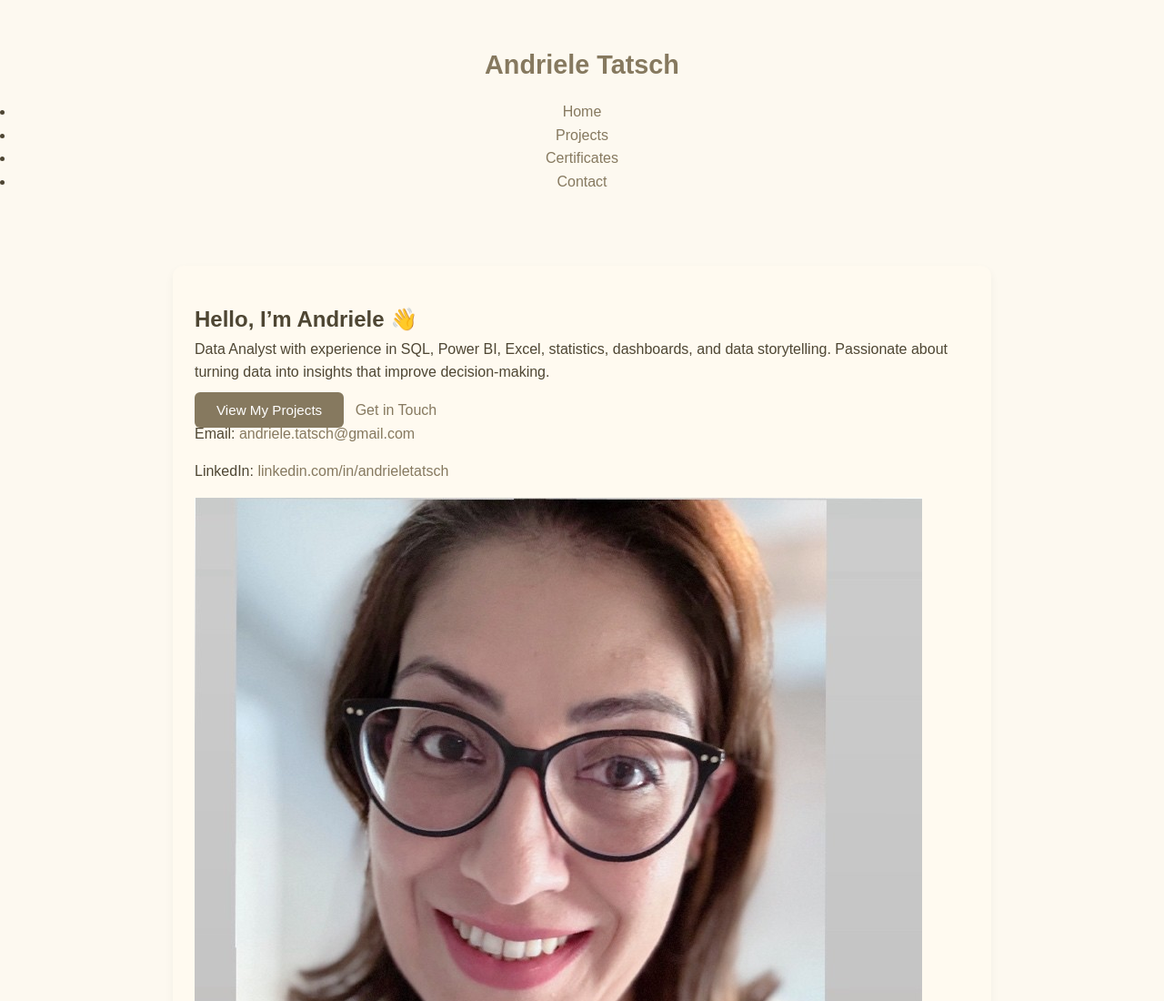
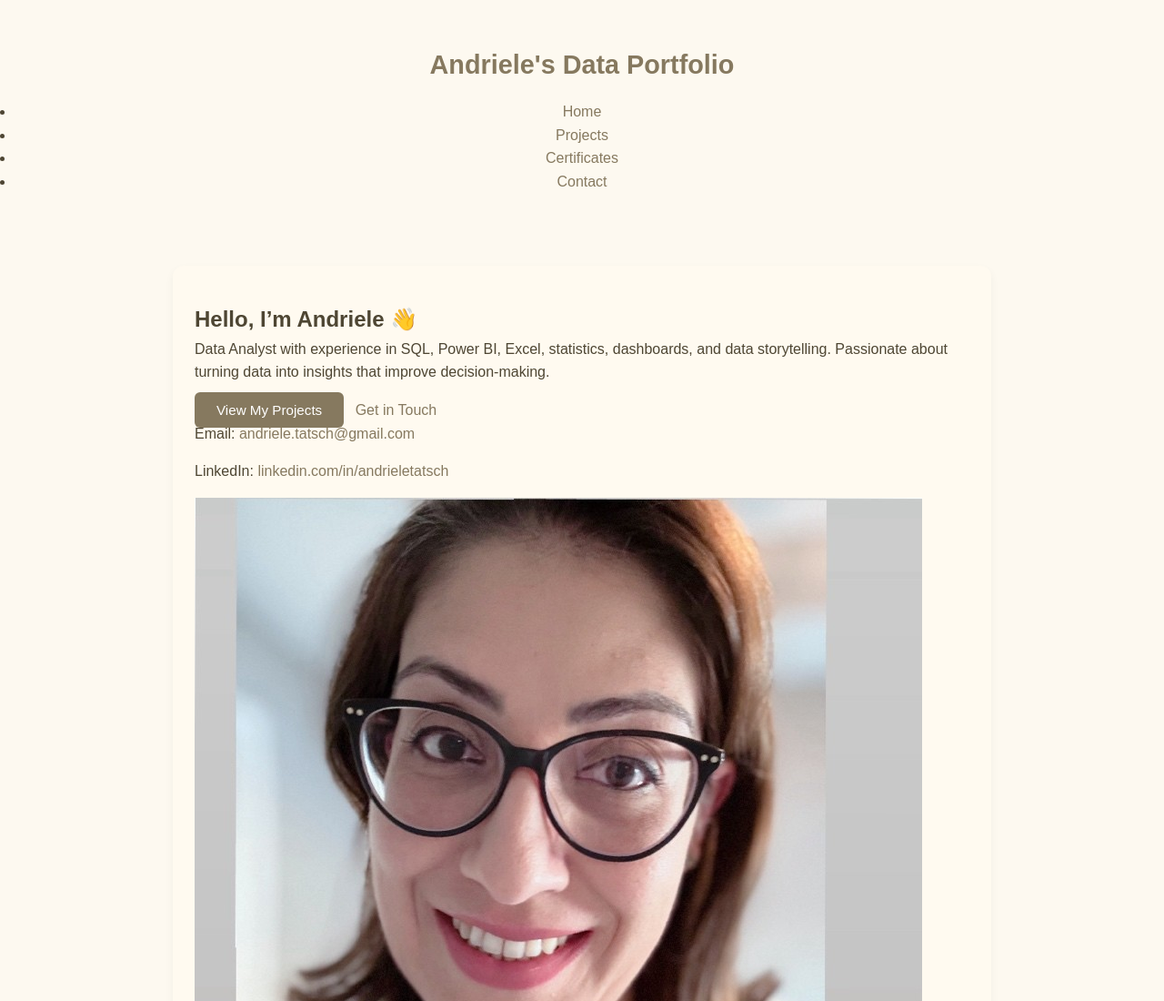
Before and after one commit to andrieletatsch/andrieletatsch.github.io, a plain HTML site: page index.html in a window 1280 px wide. Shown: the top 1100 px of the page at 91% size. Drawn offline with Linux system fonts and the light colour scheme.

Commit message:
Update logo text in index.html

```diff
--- a/index.html
+++ b/index.html
@@ -10,7 +10,7 @@
 <body>
     <header>
         <nav>
-            <h2 class="logo">Andriele Tatsch</h2>
+            <h2 class="logo">Andriele's  Data Portfolio</h2>
             <ul>
                 <li><a href="index.html">Home</a></li>
                 <li><a href="projects.html">Projects</a></li>
```
